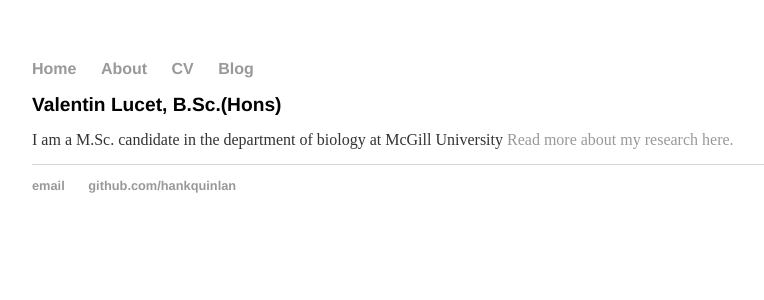
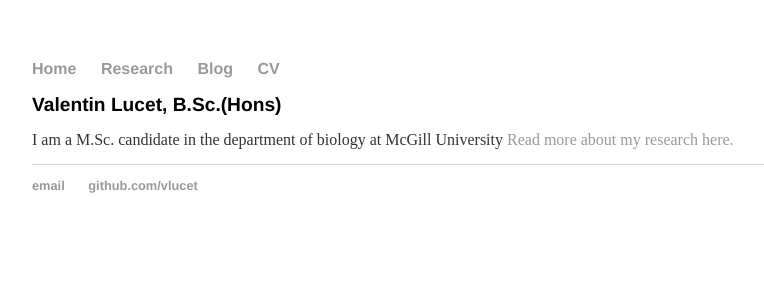
Before and after one commit to lpmi-13/vlucet.github.io, a Jekyll site: the page built from index.html, in a window 1280 px wide. Shown: the top 300 px of the page, without its empty margins (160-924 px from the left). Built offline with Jekyll 4.4.1, drawn with Linux system fonts in a browser that asks for light colours.

Commit message:
Update default.html

```diff
--- a/_layouts/default.html
+++ b/_layouts/default.html
@@ -1,29 +1,27 @@
+
 
 <!DOCTYPE html>
 <html>
 	<head>
-			<title>{{ page.title }}</title>
-			<!-- link to main stylesheet -->
+		<title>Valentin Lucet</title>
 		<link rel="stylesheet" type="text/css" href="/css/main.css">
 	</head>
 	<body>
 		<nav>
     		<ul>
         		<li><a href="/">Home</a></li>
-		        	<li><a href="/about">About</a></li>
+	        	<li><a href="/research">Research</a></li>
+			<li><a href="/blog">Blog</a></li>
         		<li><a href="/cv">CV</a></li>
-	        		<li><a href="/blog">Blog</a></li>
     		</ul>
 		</nav>
 		<div class="container">
-
 			{{ content }}
-
 		</div><!-- /.container -->
 		<footer>
     		<ul>
-	        		<li><a href="mailto:hankquinlanhub@gmail.com">email</a></li>
-	        		<li><a href="https://github.com/hankquinlan">github.com/hankquinlan</a></li>
+        		<li><a href="mailto:valentin.lucet@mail.mcgill.ca">email</a></li>
+        		<li><a href="https://github.com/vlucet">github.com/vlucet</a></li>
 			</ul>
 		</footer>
 	</body>
```
Lines whose indentation alone changed are shown as unchanged.
